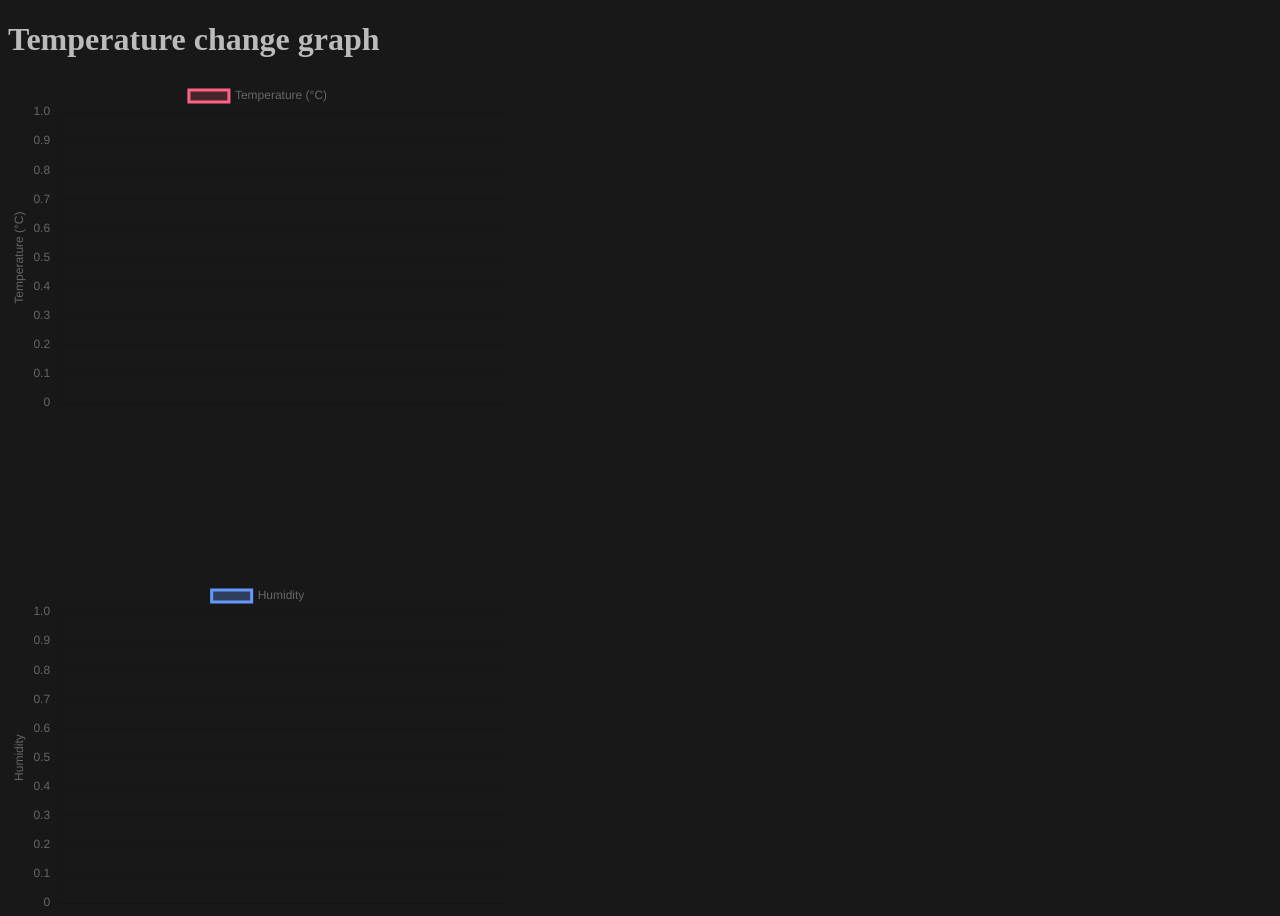
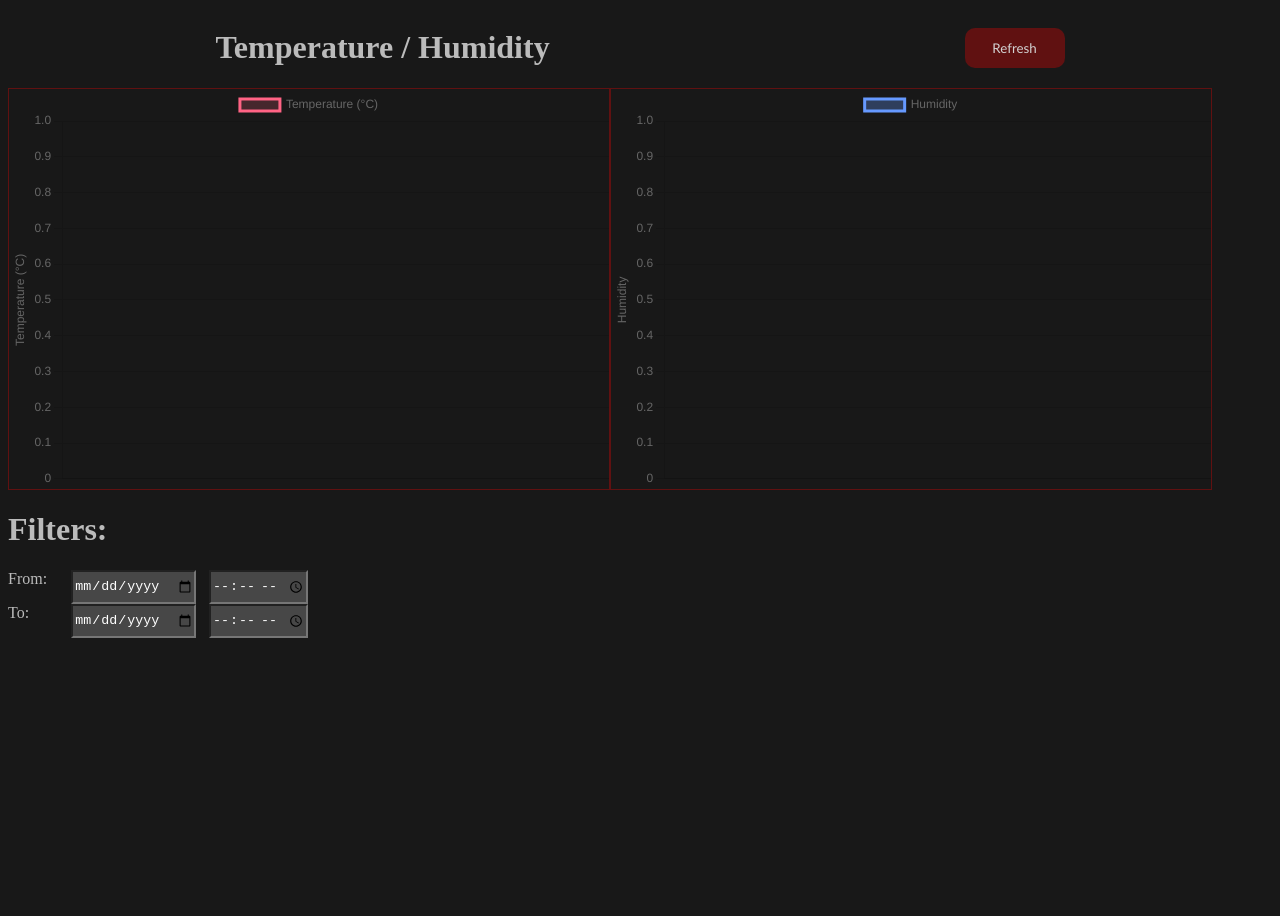
Before and after one commit to hellwind2019/esp, a plain HTML site: page index.html in a window 1280 px wide. Shown: the top 916 px of the page. After the commit the page ends 800 px from the top, so only its background shows below. Drawn offline with nearby package versions, Linux system fonts and the light colour scheme.

Commit message:
Working on filter sustem

```diff
--- a/index.html
+++ b/index.html
@@ -5,137 +5,40 @@
     <meta charset="UTF-8">
     <meta name="viewport" content="width=device-width, initial-scale=1.0">
     <title>Temperature Graph</title>
-    <!-- Подключение библиотеки Chart.js -->
     <script src="https://cdn.jsdelivr.net/npm/chart.js"></script>
     <link rel="stylesheet" href="style.css">
     <script src="script.js"></script>
 </head>
 
 <body>
-    <h1>Temperature change graph</h1>
-    <div class="container">
-        <canvas id="temperatureChart" width="600" height="400"></canvas>
+    <div class="flex-container header">
+        <h1>Temperature / Humidity</h1>
+        <button id="refresh">Refresh</button>
     </div>
-    <div class="container">
-        <canvas id="humidityChart" width="600" height="400"> </canvas>
+    <div class="flex-container">
+        <div class="container">
+            <canvas id="temperatureChart" width="600" height="400"></canvas>
+        </div>
+        <div class="container">
+            <canvas id="humidityChart" width="600" height="400"> </canvas>
+        </div>
     </div>
-    <button id="refresh">Refresh</button>
+    <h1>Filters:</h1>
+    <div class="flex-container">
+        <div class="filters-container">
+            <div class="date-container">
+                <label for="date-from">From: </label>
+                <input type="date" name="" id="date_from" class="picker">
+                <input type="time" name="" id="time_from" class="picker">
+            </div>
+            <div class="date-container">
+                <label for="date-to">To: </label>
+                <input type="date" name="" id="date_to" class="picker">
+                <input type="time" name="" id="time_to" class="picker">
+            </div>
 
-    <script>
-
-        const ctxTemp = document.getElementById('temperatureChart').getContext('2d');
-        const ctxHumi = document.getElementById('humidityChart').getContext('2d');
-        let temperatureChart;
-        let humidityChart;
-        // Функция для получения данных о температуре с сервера
-        let button = document.getElementById("refresh");
-        let endpoints = ["get-temperature-data", "get-humidity-data"]
-        createTemperatureChart()
-
-        button.addEventListener("click", () => {
-            update(temperatureChart, endpoints[0])
-            update(humidityChart, endpoints[1])
-        });
-
-
-        async function fetchData(endpoint) {
-            const response = await fetch(`http://192.168.247.29:6969/${endpoint}`);
-            const data = await response.json();
-
-            // Извлечение времени и значения температуры
-            const labels = data.map(entry => new Date(entry.record_time).toLocaleString());
-            const values = data.map(entry => entry.sensor_value);
-
-            return { labels, values };
-        }
-
-
-
-        // Функция для создания графика
-        async function createTemperatureChart() {
-            console.log("Fetching...")
-
-            temperatureChart = new Chart(ctxTemp, {
-                type: 'line',
-                data: {
-                    labels: [],
-                    datasets: [{
-                        label: 'Temperature (°C)',
-                        data: [],
-                        borderColor: 'rgb(255, 99, 132)',
-                        backgroundColor: 'rgba(255, 99, 132, 0.2)',
-                        fill: true,
-                        tension: 0.1
-                    }]
-                },
-                options: {
-                    responsive: true,
-                    scales: {
-                        x: {
-                            title: {
-                                display: false,
-                                text: 'Time'
-                            },
-                            ticks:{
-                                display:false
-                            }
-                        },
-                        y: {
-                            title: {
-                                display: true,
-                                text: 'Temperature (°C)'
-                            }
-                        }
-                    }
-                }
-            });
-
-            humidityChart = new Chart(ctxHumi, {
-                type: 'line',
-                data: {
-                    labels: [],
-                    datasets: [{
-                        label: 'Humidity',
-                        data: [],
-                        borderColor: 'rgb(102, 153, 255)',
-                        backgroundColor: 'rgba(102, 153, 255, 0.3)',
-                        fill: true,
-                        tension: 0.1
-                    }]
-                },
-                options: {
-                    responsive: true,
-                    scales: {
-                        x: {
-                            title: {
-                                display: false,
-                                text: 'Time'
-                            },
-                            ticks:{
-                                display:false
-                            }
-                        },
-                        y: {
-                            title: {
-                                display: true,
-                                text: 'Humidity'
-                            }
-                        }
-                    }
-                }
-            });
-
-        }
-        async function update(chart, endpoint) {
-            const { labels, values } = await fetchData(endpoint);
-
-
-            chart.data.labels = labels;
-            chart.data.datasets[0].data = values;
-            chart.update();
-        }
-
-    </script>
+        </div>
+    </div>
 </body>
 
 </html>
--- a/script.js
+++ b/script.js
@@ -0,0 +1,146 @@
+
+document.addEventListener("DOMContentLoaded", ready);
+let serverUrl = `http://192.168.0.103:6969`;
+let ctxTemp;
+let ctxHumi;
+let temperatureChart;
+let humidityChart;
+
+let date_from;
+let time_from;
+let date_to;
+let time_to;
+let endpoints = ["get-temperature-data", "get-humidity-data"]
+
+function ready() {
+    ctxTemp = document.getElementById('temperatureChart').getContext('2d');
+    ctxHumi = document.getElementById('humidityChart').getContext('2d');
+
+    date_from = document.getElementById("date_from");
+    time_from = document.getElementById("time_from");
+    date_to   = document.getElementById("date_to");
+    time_to   = document.getElementById("time_to");
+
+    let button = document.getElementById("refresh");
+
+    createTemperatureChart()
+
+    update(temperatureChart, endpoints[0])
+    update(humidityChart, endpoints[1])
+
+    button.addEventListener("click", () => {
+        update(temperatureChart, endpoints[0])
+        update(humidityChart, endpoints[1])
+
+    })
+
+}
+
+async function fetchData(endpoint) {
+    const df =  date_from.value
+    const tf =  time_from.value
+    const dt =  date_to.value
+    const tt =  time_to.value
+    if(df && tf && dt && tt){
+        const from = `${df} ${tf}:00`;
+        const to = `${dt} ${tt}:00`;
+
+        const encodedFrom = encodeURIComponent(from);
+        const encodedTo = encodeURIComponent(to);
+        const url = `${serverUrl}/data?from=${encodedFrom}&to=${encodedTo}`;
+        console.log(url)
+    }
+
+    const response = await fetch(`${serverUrl}}/${endpoint}`);
+    const data = await response.json();
+
+
+    const labels = data.map(entry => new Date(entry.record_time).toLocaleString());
+    const values = data.map(entry => entry.sensor_value);
+
+    return { labels, values };
+}
+
+
+
+async function createTemperatureChart() {
+    console.log("Fetching...")
+
+    temperatureChart = new Chart(ctxTemp, {
+        type: 'line',
+        data: {
+            labels: [],
+            datasets: [{
+                label: 'Temperature (°C)',
+                data: [],
+                borderColor: 'rgb(255, 99, 132)',
+                backgroundColor: 'rgba(255, 99, 132, 0.2)',
+                fill: true,
+                tension: 0.1
+            }]
+        },
+        options: {
+            responsive: true,
+            scales: {
+                x: {
+                    title: {
+                        display: false,
+                        text: 'Time'
+                    },
+                    ticks: {
+                        display: false
+                    }
+                },
+                y: {
+                    title: {
+                        display: true,
+                        text: 'Temperature (°C)'
+                    }
+                }
+            }
+        }
+    });
+
+    humidityChart = new Chart(ctxHumi, {
+        type: 'line',
+        data: {
+            labels: [],
+            datasets: [{
+                label: 'Humidity',
+                data: [],
+                borderColor: 'rgb(102, 153, 255)',
+                backgroundColor: 'rgba(102, 153, 255, 0.3)',
+                fill: true,
+                tension: 0.1
+            }]
+        },
+        options: {
+            responsive: true,
+            scales: {
+                x: {
+                    title: {
+                        display: false,
+                        text: 'Time'
+                    },
+                    ticks: {
+                        display: false
+                    }
+                },
+                y: {
+                    title: {
+                        display: true,
+                        text: 'Humidity'
+                    }
+                }
+            }
+        }
+    });
+
+}
+async function update(chart, endpoint) {
+    const { labels, values } = await fetchData(endpoint);
+
+    chart.data.labels = labels;
+    chart.data.datasets[0].data = values;
+    chart.update();
+}
--- a/style.css
+++ b/style.css
@@ -3,6 +3,56 @@ body{
     color: #bbbbbb;
 }
 .container{
-    width: 500px;
-    height: 500px;
+    min-width: 500px;
+    min-height: 400px;
+    border: 0.4px rgba(255, 0, 0, 0.308) solid;
 }
+.flex-container{
+    display: flex;
+}
+#refresh{
+    width: 100px;
+    height:40px ;
+    background-color: rgba(255, 0, 0, 0.308);
+    border: none;
+    border-radius: 10px;
+    color:rgb(211, 211, 211);
+    align-self: center;
+    justify-self: flex-end;
+    font-family: 'Gill Sans', 'Gill Sans MT', Calibri, 'Trebuchet MS', sans-serif;
+    transition: 100ms;
+}
+#refresh:hover{
+    font-size: 14px;
+    transition: 100ms;
+}
+
+.header{
+    justify-content: space-around;
+}
+.date-container{
+display: flex;
+width: 300px;
+justify-content: space-between;
+
+}
+.date-container label{
+    width: 50px;
+
+}
+.date-container input{
+    height: 30px;
+    background-color: #474747;
+    color: white;
+}
+/* .slider {
+    -webkit-appearance: none;
+    appearance: none;
+    width: 100%;
+    height: 25px;
+    background: #d3d3d3;
+    outline: none;
+    opacity: 0.7;
+    -webkit-transition: .2s;
+    transition: opacity .2s;
+  } */
```
Also changed, not shown: server.js (deleted, +0 -87 lines), server/server.js (added, +108 -0 lines), server/package.json (renamed from package.json), 2 other files.
